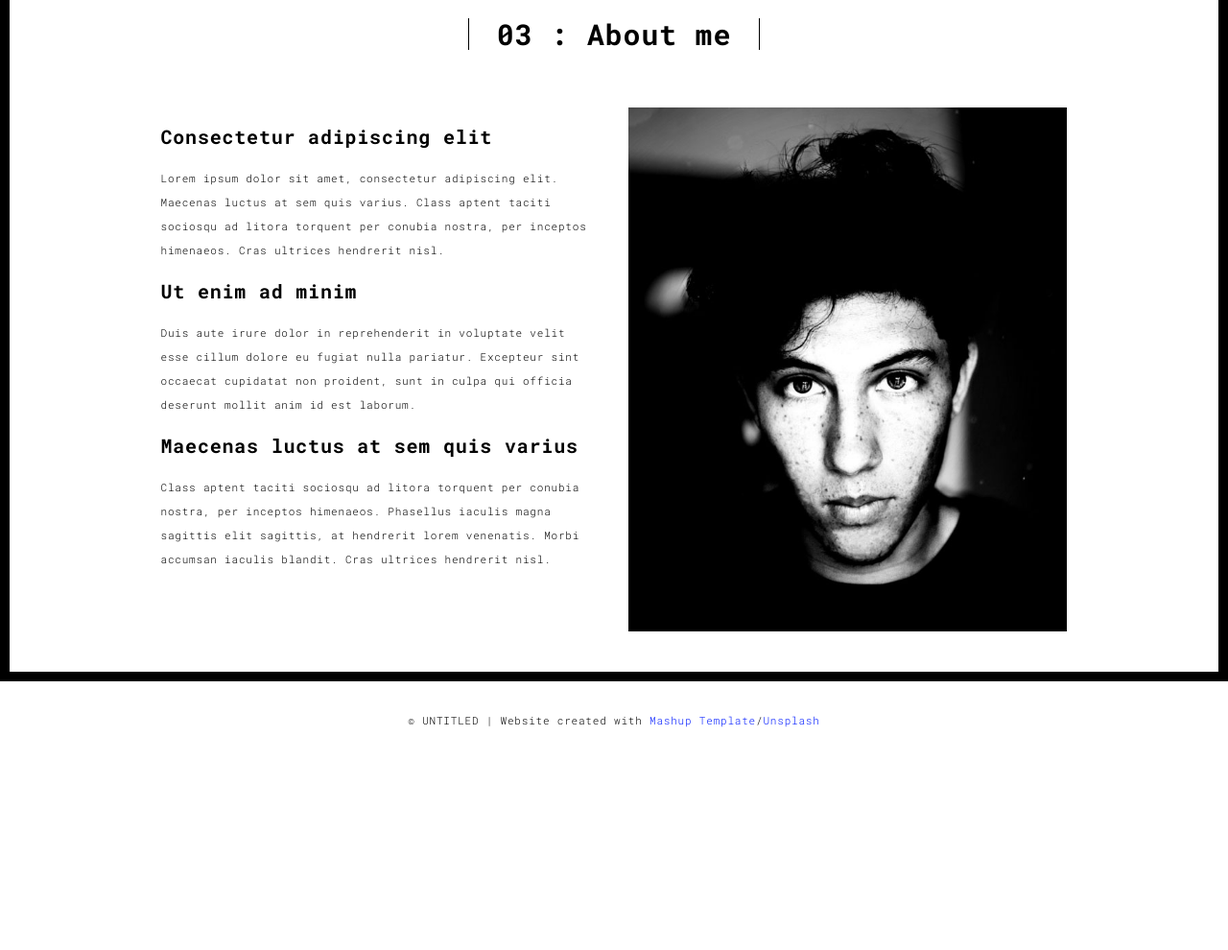
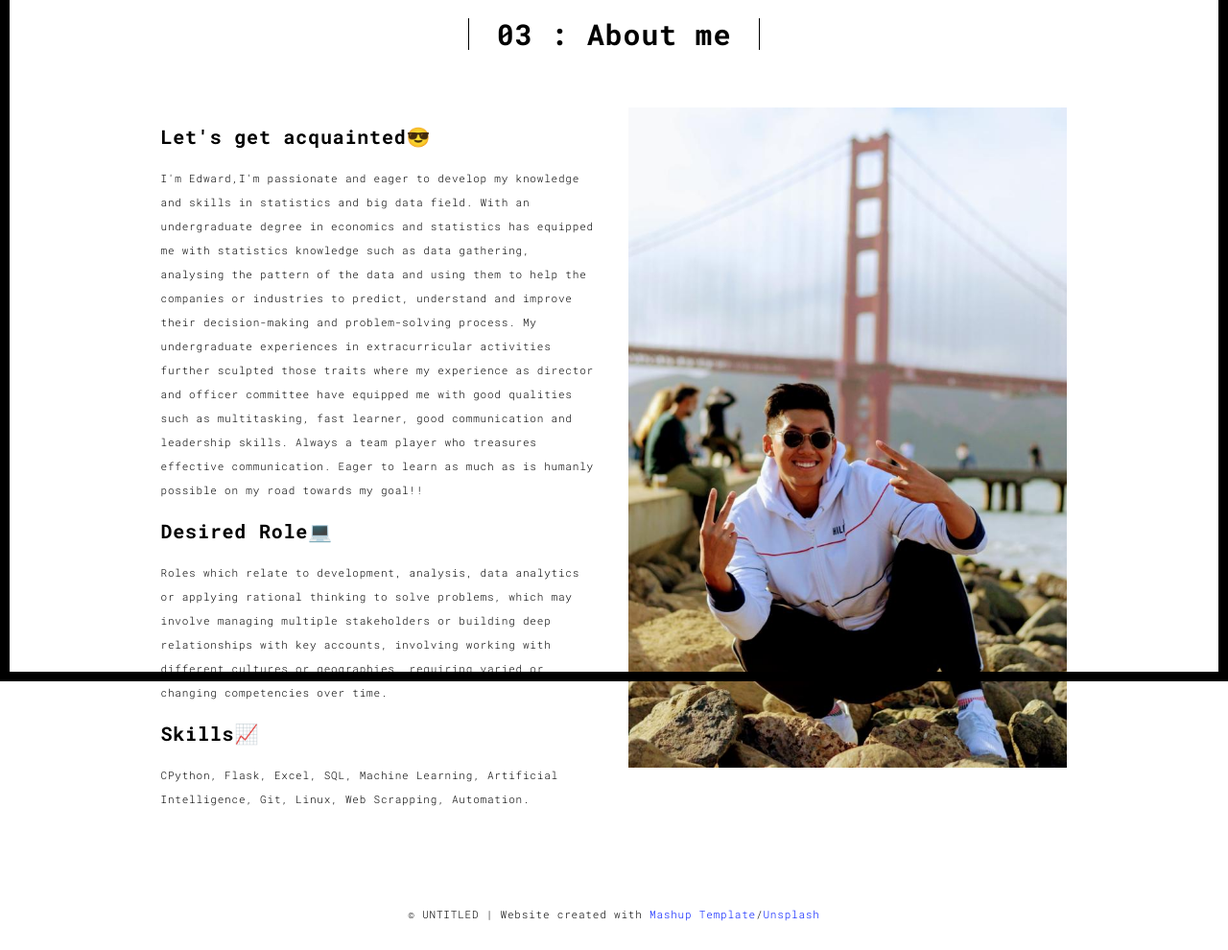
Before and after one commit to edwardleewj/portfolio, a Flask app: page /about.html in a window 1280 px wide. Shown: the part 90-1080 px from the top of the page at 96% size. Before the commit the page ends 848 px from the top, so only its background shows below. Run offline with Flask 2, Linux system fonts and the light colour scheme; some libraries are stand-ins or nearby versions.

Commit message:
update about
update more about

```diff
--- a/templates/about.html
+++ b/templates/about.html
@@ -61,19 +61,16 @@
             <div class="col-md-10 col-md-offset-1">
               <div class="row">
                 <div class="col-xs-12 col-md-6">
-                  <h3>Consectetur adipiscing elit</h3>
-                  <p>Lorem ipsum dolor sit amet, consectetur adipiscing elit. Maecenas luctus at sem quis varius.
-                  Class aptent taciti sociosqu ad litora torquent per conubia nostra, per inceptos himenaeos. Cras ultrices hendrerit nisl.</p>
-                  <h3>Ut enim ad minim  </h3>
-                  <p>Duis aute irure dolor in reprehenderit in voluptate velit esse
-                  cillum dolore eu fugiat nulla pariatur. Excepteur sint occaecat cupidatat non
-                  proident, sunt in culpa qui officia deserunt mollit anim id est laborum.
-                  <h3>Maecenas luctus at sem quis varius</h3>
+                  <h3>Let's get acquainted😎</h3>
+                  <p>I'm Edward,I'm passionate and eager to develop my knowledge and skills in statistics and big data field. With an undergraduate degree in economics and statistics has equipped me with statistics knowledge such as data gathering, analysing the pattern of the data and using them to help the companies or industries to predict, understand and improve their decision-making and problem-solving process. My undergraduate experiences in extracurricular activities further sculpted those traits where my experience as director and officer committee have equipped me with good qualities such as multitasking, fast learner, good communication and leadership skills. Always a team player who treasures effective communication. Eager to learn as much as is humanly possible on my road towards my goal!!</p>
+                  <h3>Desired Role💻</h3>
+                  <p>Roles which relate to development, analysis, data analytics or applying rational thinking to solve problems, which may involve managing multiple stakeholders or building deep relationships with key accounts, involving working with different cultures or geographies, requiring varied or changing competencies over time.</p>
+                  <h3>Skills📈</h3>
                   <p>
-                  Class aptent taciti sociosqu ad litora torquent per conubia nostra, per inceptos himenaeos. Phasellus iaculis magna sagittis elit sagittis, at hendrerit lorem venenatis. Morbi accumsan iaculis blandit. Cras ultrices hendrerit nisl.</p>
+                  CPython, Flask, Excel, SQL, Machine Learning, Artificial Intelligence, Git, Linux, Web Scrapping, Automation.</p>
                 </div>
                 <div class="col-xs-12 col-md-6">
-                  <img src="./static/assets/images/profil.jpg" class="img-responsive" alt="">
+                  <img src="./static/assets/images/Edward_Photo.jpeg" class="img-responsive" alt="">
                 </div>
               </div>
             </div>
```
